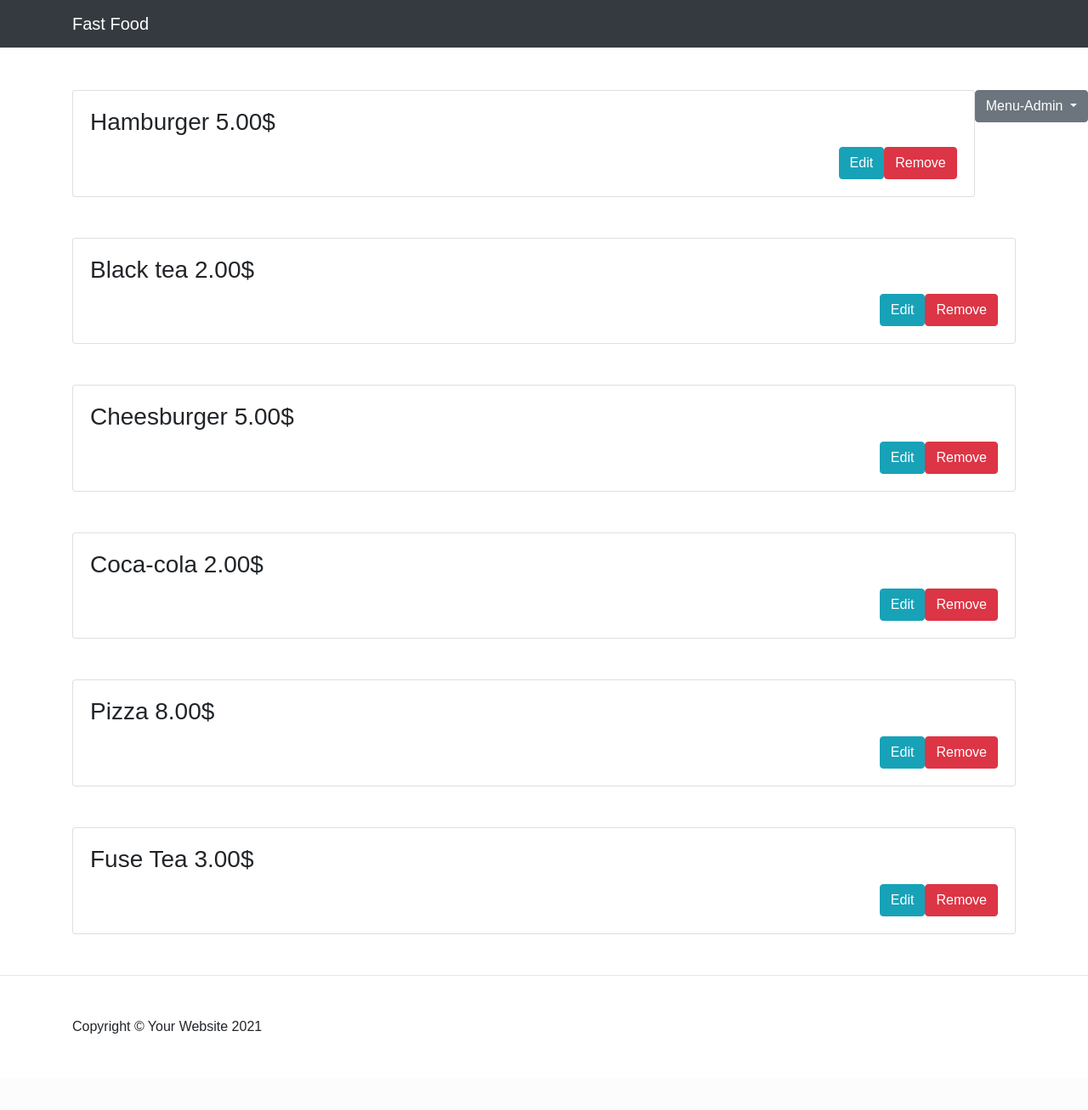
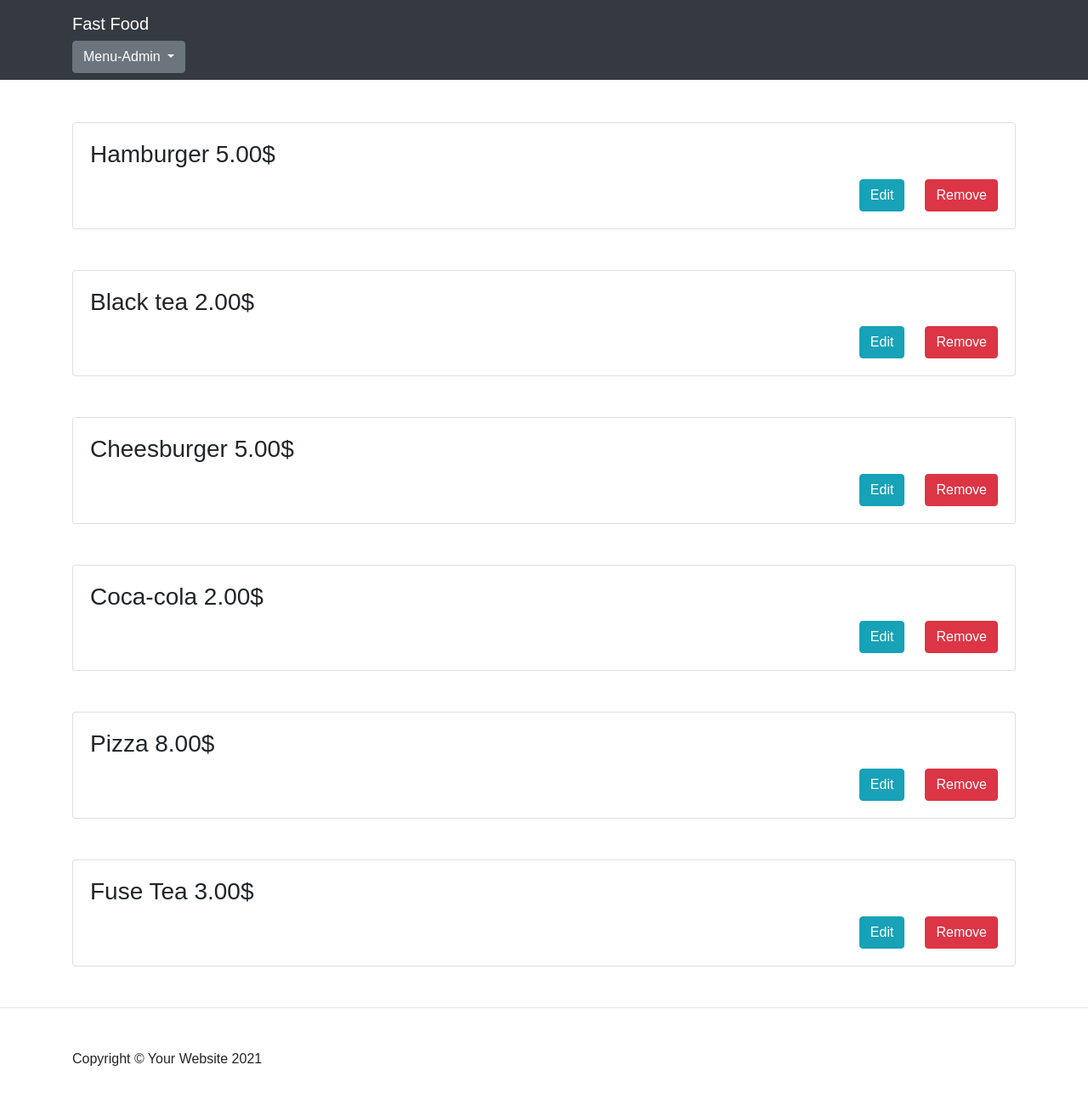
Before and after one commit to amirAkhmetzhanov94/fastfood, a Django app: page /dishes/ in a window 1280 px wide. Shown: the whole page at 85% size. Before the commit the page ends 1217 px from the top, so only its background shows below. Run offline with Django 3.2, Linux system fonts and the light colour scheme; data comes from the database, SQL or seed files in the repository; some libraries are stand-ins or nearby versions.

Commit message:
Перенес кнопку в навигационное меню

```diff
--- a/source/webapp/static/css/main.css
+++ b/source/webapp/static/css/main.css
@@ -1,6 +1,7 @@
 body {
     font-family: arial, sans-serif;
 }
+
 .container {
     width: 1200px;
     margin: 0 auto;
--- a/source/webapp/templates/base.html
+++ b/source/webapp/templates/base.html
@@ -15,11 +15,10 @@
 </head>
 <body>
 <nav class="navbar navbar-dark bg-dark">
-    <div class="container">
+    <div class='container'>
         <a class="navbar-brand" href="#">Fast Food</a>
     </div>
-</nav>
-<div class="dropdown float-right">
+    <div class="dropdown container">
         <button class="btn btn-secondary dropdown-toggle" type="button" id="dropdownMenuButton" data-toggle="dropdown" aria-haspopup="true" aria-expanded="false">
             Menu-Admin
         </button>
@@ -28,7 +27,8 @@
             <a class="dropdown-item" href="{% url 'dishes' %}">Dishes</a>
             <a class="dropdown-item" href="{% url 'add' %}">Add dish</a>
         </div>
-</div>
+    </div>
+</nav>
     <div class="container">
     {% block content %}{% endblock %}
     </div>
--- a/source/webapp/templates/dish_delete.html
+++ b/source/webapp/templates/dish_delete.html
@@ -5,7 +5,7 @@
 {% block content %}
 <form method='POST' action='/'>
     {% csrf_token %}
-    <h3> Are you sure you want to delete "{{ dish.title }}" </h3>
+    <h3> Are you sure you want to delete "{{ dish.title }}"? </h3>
     <input type='submit' value='Delete' class='btn btn-danger btn-sm'>
     <a href="{% url 'dishes' %}" class='btn btn-primary btn-sm'> Cancel </a>
 </form>
--- a/source/webapp/templates/dishes_list.html
+++ b/source/webapp/templates/dishes_list.html
@@ -8,7 +8,7 @@
       <div class="card-body">
         <h3 class="card-title"> {{ dish.title }} {{dish.price}}$ </h3>
         <a href="{% url 'delete' dish.pk %}" class="btn btn btn-danger" style="float: right">Remove</a>
-        <a href="{% url 'edit' dish.pk %}" class="btn btn btn-info" style="float: right">Edit</a>
+        <a href="{% url 'edit' dish.pk %}" class="btn btn btn-info mr-4" style="float: right">Edit</a>
       </div>
     </div>
     {% endfor %}
--- a/source/webapp/templates/orders_list.html
+++ b/source/webapp/templates/orders_list.html
@@ -6,7 +6,7 @@
     {% for order in orders %}
     <div class="card mb-5">
       <div class="card-body">
-        <h3 class="card-title">{{ order.dish_in_order.title }}</h3>
+        <h3 class="card-title">{{ order.dish__title }}</h3>
         <p class="card-text">Total Sum: 5.0 $</p>
         <a href="#" class="btn btn btn-success" style="float: right">Complete</a>
         <a href="{% url 'detail' order.pk %}" class="btn btn-primary mr-4" style="float: right">Details</a>
--- a/source/webapp/views.py
+++ b/source/webapp/views.py
@@ -2,7 +2,7 @@ from django.shortcuts import render, get_object_or_404, redirect
 from django.views.generic import View, TemplateView, CreateView, DeleteView
 from django.views.generic.edit import UpdateView
 from webapp.models import Dish, Order
-from django.urls import reverse, reverse_lazy
+from django.urls import reverse_lazy
 from .forms import DishForm
 from django.db.models import Q
 from django.db.models import Count
```
